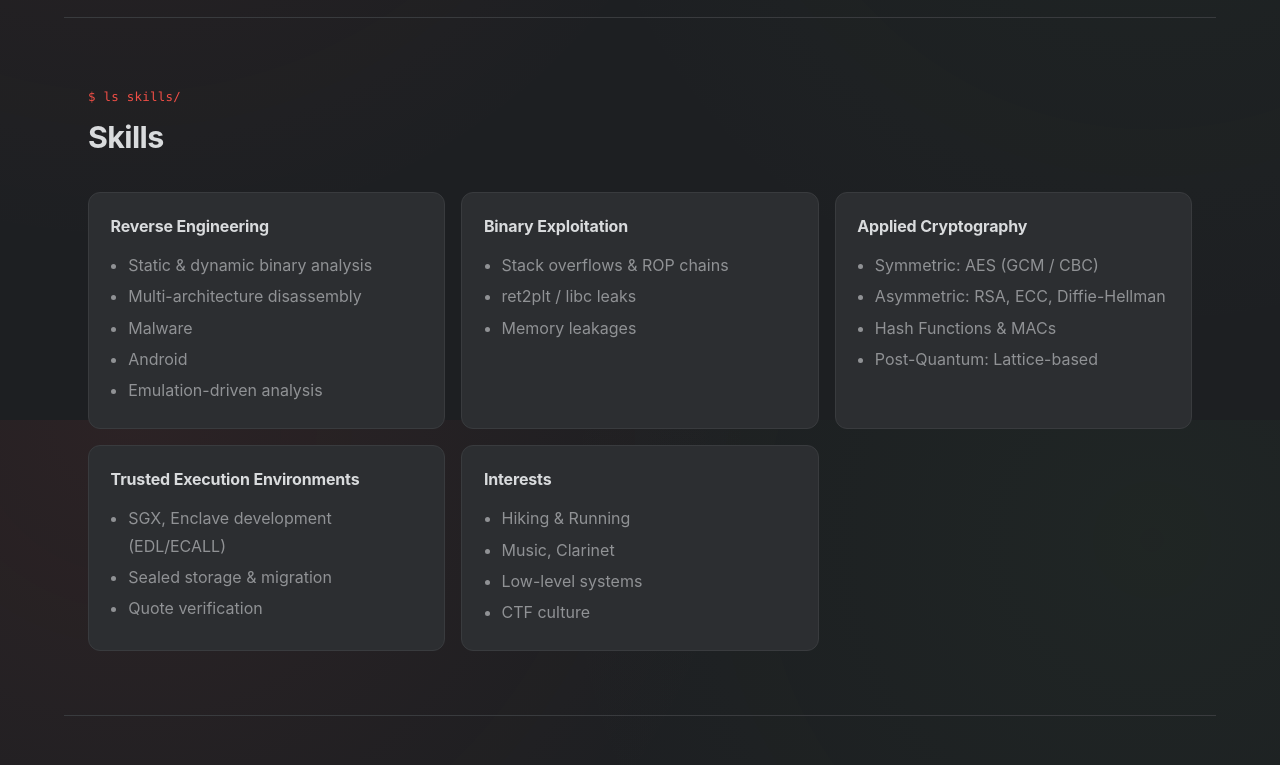
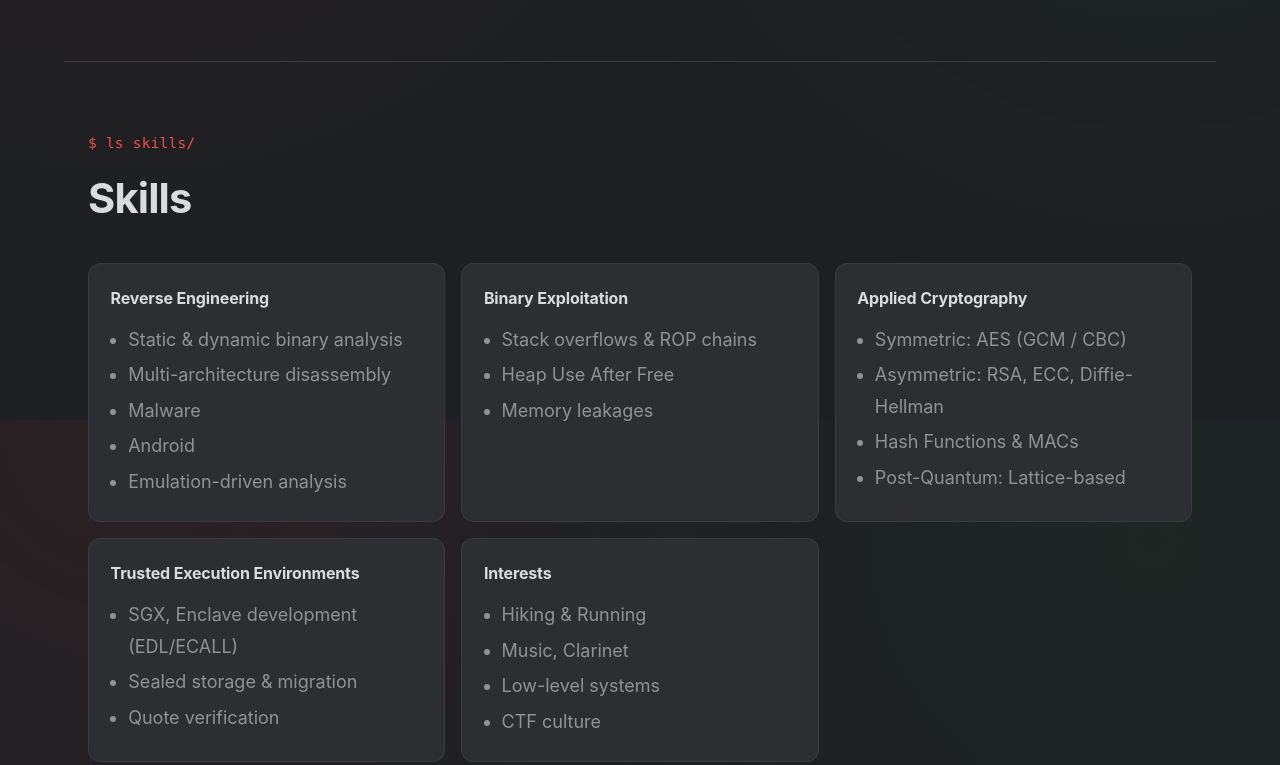
Before and after one commit to tomasmatos2003/tomasmatos2003.github.io, a plain HTML site: page index.html in a window 1280 px wide. Shown: the part 1180-1945 px from the top of the page. Drawn offline with Linux system fonts and the light colour scheme; a web font is replaced by a local one.

Commit message:
som changes

```diff
--- a/assets/css/style.css
+++ b/assets/css/style.css
@@ -54,8 +54,8 @@ body {
   background-color: var(--background);
   color: var(--foreground);
   font-family: var(--font-sans);
-  font-size: 16px;
-  line-height: 1.7;
+  font-size: 18px; /* Increased base size from 16px */
+  line-height: 1.75;
   -webkit-font-smoothing: antialiased;
   background-image:
     radial-gradient(circle at 10% 0%,  oklch(0.65 0.20 27 / 0.07), transparent 45%),
@@ -191,14 +191,14 @@ a:hover { color: var(--tomato-deep); }
 .section__head { margin-bottom: 1.75rem; }
 .eyebrow {
   display: inline-block; font-family: var(--font-mono);
-  font-size: .78rem; color: var(--tomato);
+  font-size: .9rem; color: var(--tomato);
   letter-spacing: .02em; margin-bottom: .35rem;
 }
 .section__title {
-  font-size: clamp(1.4rem, 3vw, 1.9rem); font-weight: 700;
+  font-size: clamp(1.8rem, 4vw, 2.6rem); font-weight: 700;
   letter-spacing: -0.02em; margin: 0; color: var(--foreground);
 }
-.section__lead { color: var(--muted-foreground); margin: 0 0 1.5rem; max-width: 68ch; }
+.section__lead {font-size: 1.15rem; color: var(--muted-foreground); margin: 0 0 1.75rem; max-width: 68ch; }
 .section p { max-width: 72ch; }
 
 .hl { color: var(--leaf); font-weight: 500; }
--- a/index.html
+++ b/index.html
@@ -137,7 +137,7 @@
           <h3>Binary Exploitation</h3>
           <ul>
             <li>Stack overflows &amp; ROP chains</li>
-            <li>ret2plt / libc leaks</li>
+            <li>Heap Use After Free</li>
             <li>Memory leakages</li>
           </ul>
         </article>
```
